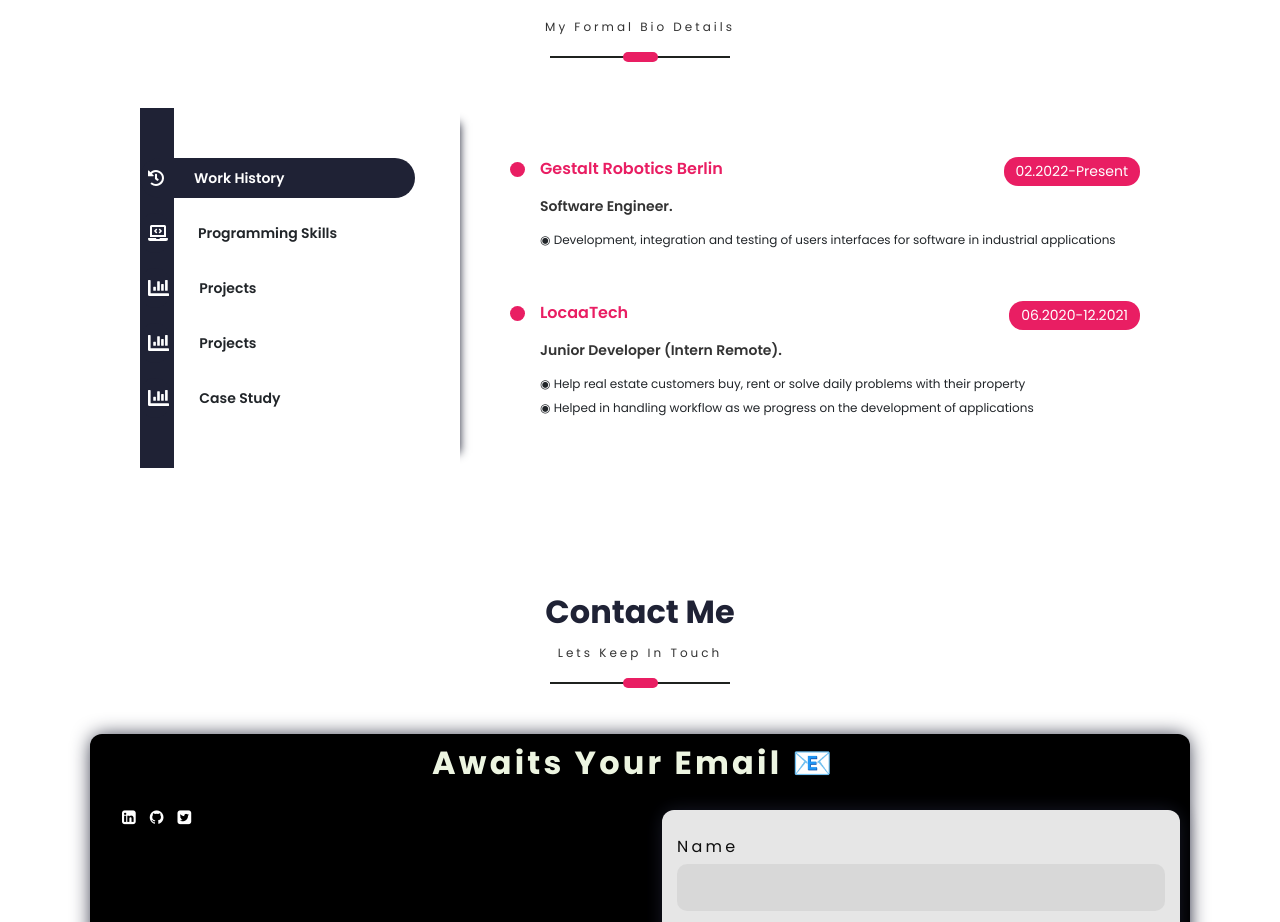
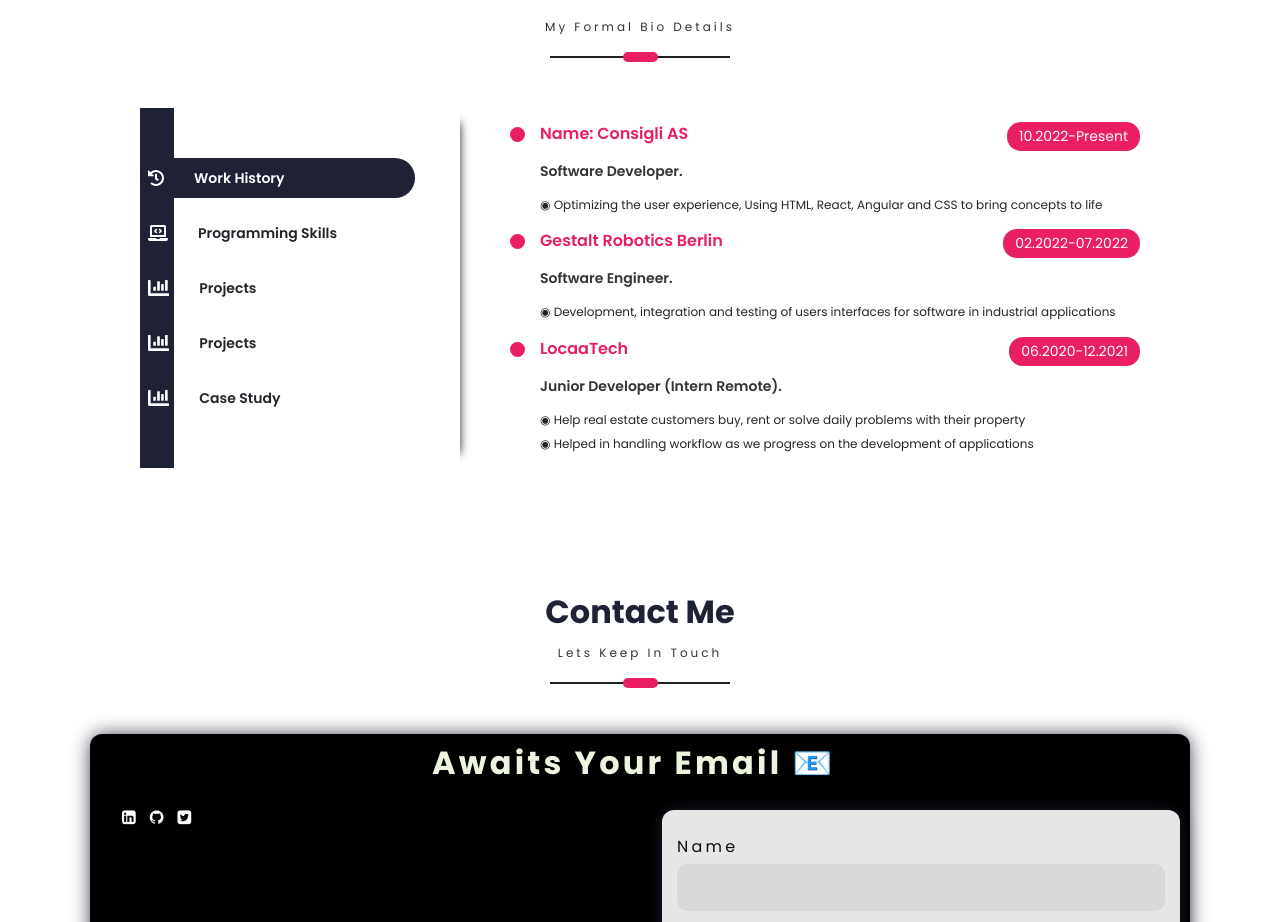
Before and after one commit to ambabasly/Personal_Website, a React (Create React App) app in the folder client/: page / in a window 1280 px wide. Shown: the part 1720-2642 px from the top of the page. Built offline with nearby package versions, Linux system fonts and the light colour scheme; a web font is replaced by a local one.

Commit message:
Updating resume

```diff
--- a/client/src/PortfolioContainer/Resume/Resume.js
+++ b/client/src/PortfolioContainer/Resume/Resume.js
@@ -79,7 +79,7 @@
     { skill: "SQL" },
     { skill: "Angular" },
     { skill: "HTML and SCSS" },
-    { skill: "Mongo Db" },
+    { skill: "TypeScript" },
     { skill: "React Native" },
     { skill: "Docker" },
     { skill: "Git" },
@@ -116,10 +116,25 @@
     <div className="resume-screen-container" key="work-experience">
       <div className="experience-container">
         <ResumeHeading
+          heading={"Name: Consigli AS"}
+          subHeading={"Software Developer."}
+          fromDate={"10.2022"}
+          toDate={"Present"}
+        />
+        <div className="experience-description">
+          <span className="resume-description-text">
+            ◉ Optimizing the user experience, Using HTML, React, Angular and CSS to bring concepts to life
+          </span>
+          <br />
+        </div>
+      </div>
+
+      <div className="experience-container">
+        <ResumeHeading
           heading={"Gestalt Robotics Berlin"}
           subHeading={"Software Engineer."}
           fromDate={"02.2022"}
-          toDate={"Present"}
+          toDate={"07.2022"}
         />
         <div className="experience-description">
           <span className="resume-description-text">
```
Also changed, not shown: 2 other files (tests, documents, lock files or other folders).
